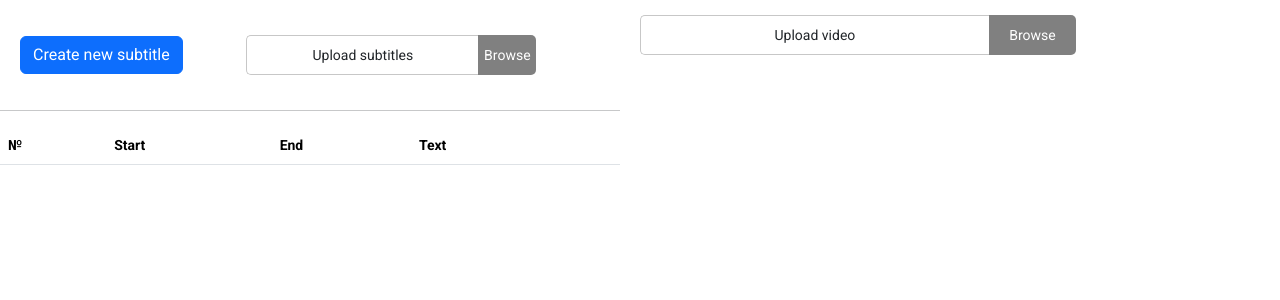
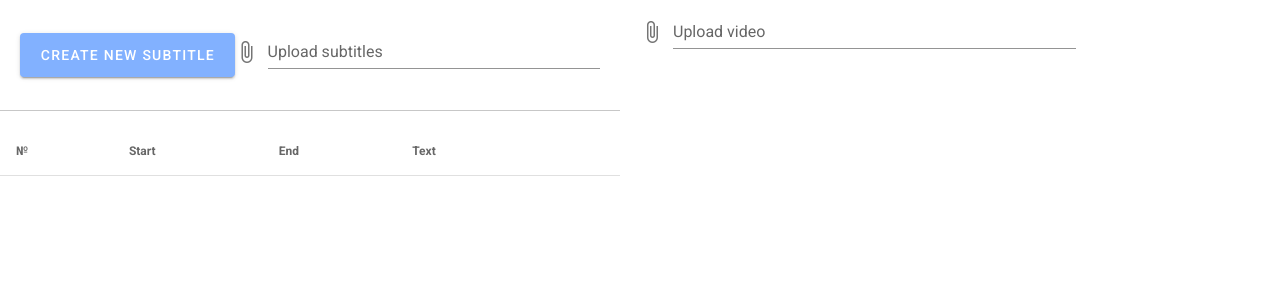
Before and after one commit to qalska/subtitle-editor, a Vue app: page / in a window 1280 px wide. Shown: the top 300 px of the page. Built offline with nearby package versions, Linux system fonts and the light colour scheme.

Commit message:
интерфейс на vuetify

```diff
--- a/package.json
+++ b/package.json
@@ -8,14 +8,11 @@
   },
   "dependencies": {
     "@mdi/js": "^5.9.55",
-    "bootstrap": "^5.0.0-beta3",
-    "bootstrap-icons": "^1.4.1",
     "core-js": "^3.6.5",
     "subtitles-parser": "^0.0.2",
     "vue": "^2.6.11",
     "vue-router": "^3.2.0",
-    "vuetify": "^2.4.0",
-    "vuex": "^3.4.0"
+    "vuetify": "^2.4.0"
   },
   "devDependencies": {
     "@vue/cli-plugin-babel": "~4.5.0",
--- a/src/App.vue
+++ b/src/App.vue
@@ -1,7 +1,8 @@
 <template>
-  <div class="app" data-app>
+  <v-app>
     <router-view />
-  </div>
+  </v-app>
+
 </template>
 
 <script>
@@ -13,7 +14,6 @@ export default {
 </script>
 
 <style scoped>
-  @import "~bootstrap/dist/css/bootstrap.min.css";
   div {
     font-family: 'Roboto', sans-serif;
     font-size: 14px;
--- a/src/components/SubtitleCreatorDialog.vue
+++ b/src/components/SubtitleCreatorDialog.vue
@@ -1,46 +1,63 @@
 <template>
   <div class="subtitle-creator-dialog">
     <div class="top">
-      <button
-      class="create btn btn-primary"
+      <v-btn
+        color="accent"
         type="submit"
-      v-on:click="showForm">Create new subtitle</button>
-      <div class="field">
-        <div class="field__wrapper">
-            <input name="file" type="file" id="field__file-2" class="field field__file">
-            <label class="field__file-wrapper" for="field__file-2">
-              <div class="field__file-fake">Upload subtitles</div>
-              <div class="field__file-button">Browse</div>
-            </label>
-        </div>
-      </div>
+        v-on:click="isShow = true"
+        large
+      >Create new subtitle</v-btn>
+      <v-file-input
+        accept=".vtt, .srt"
+        label="Upload subtitles"
+      ></v-file-input>
     </div>
     <div class="row" v-show="isShow">
       <hr>
       <form class="row__form" @submit.prevent="submitHandler">
         <div class="row__form-row">
-          <div class="form-group">
-            <label for="start-time">Start</label>
-            <input
+          <div class="row__form-input">
+            <v-text-field
+              label="Start"
               type="time"
-            class="form-control"
               id="start-time"
               v-model="startTime"
               step="1"
-            required>
+              required
+            ></v-text-field>
+            <v-text-field
+              label="End"
+              type="time"
+              class="row__form-time"
+              id="end-time"
+              v-model="endTime"
+              step="1"
+              required
+            ></v-text-field>
           </div>
-          <div class="form-group">
-            <label for="end-time">End</label>
-            <input type="time" class="form-control" id="end-time" v-model="endTime" step="1" required>
-          </div>
-          <div class="form-group">
-            <label for="text">Text</label>
-            <input type="text" class="form-control" id="text" v-model="text" step="1" required>
-          </div>
+          <v-text-field
+            label="Text"
+            type="text"
+            id="text"
+            v-model="text"
+            step="1"
+            required
+          ></v-text-field>
         </div>
         <div class="row__form-btn">
-          <button type="button" class="btn btn-outline-danger" v-on:click="hideForm">Close</button>
-          <button type="submit" class="btn btn-outline-success" v-on:click="hideForm">Save</button>
+          <v-btn
+            text
+            color="error"
+            v-on:click="isShow = false">
+            Close
+          </v-btn>
+          <v-btn
+            text
+            color="success"
+            type="submit"
+            v-on:click="isShow = false">
+            Save
+          </v-btn>
         </div>
       </form>
     </div>
@@ -63,20 +80,14 @@ export default {
         submitHandler() {
             const subtitle = {
                 id: this.id++,
-                startTime: this.startTime + ',000',
-                endTime: this.endTime + ',000',
+                startTime: this.startTime + '.000',
+                endTime: this.endTime + '.000',
                 text: this.text,
             }
             this.$emit('add-subtitle', subtitle)
             this.startTime = ''
             this.endTime = ''
             this.text = ''
-        },
-        showForm() {
-            this.isShow = true;
-        },
-        hideForm() {
-            this.isShow = false;
         },
     },
 }
@@ -90,31 +101,16 @@ export default {
   .top{
     @include flex_space-between();
   }
-  .btn{
-    &-primary{
-      color: white;
-    }
-    &-outline{
-      &-danger{
-        color: red;
-        margin-right: 20px;
-        &:hover{
-          color: white;
-        }
-      }
-      &-success{
-        color: green;
-        &:hover{
-          color: white;
-        }
-      }
-    }
-  }
   .row{
     &__form{
       &-row{
         margin: 20px 0;
+      }
+      &-input{
         @include flex_space-between();
+      }
+      &-time{
+        margin-left: 20px;
       }
       &-btn{
         display: flex;
--- a/src/main.js
+++ b/src/main.js
@@ -1,14 +1,12 @@
 import Vue from 'vue'
 import App from './App.vue'
 import router from './router'
-import store from './store'
 import vuetify from './plugins/vuetify';
 
 Vue.config.productionTip = false
 
 new Vue({
   router,
-  store,
   vuetify,
   render: h => h(App)
 }).$mount('#app')
--- a/src/views/Home.vue
+++ b/src/views/Home.vue
@@ -8,63 +8,105 @@
             </div>
             <hr>
             <div class="subtitles__bottom">
-                <table class="table subtitles__bottom-table">
+                  <v-simple-table>
+                    <template v-slot:default>
                         <thead>
                             <tr>
-                            <th scope="col">№</th>
-                            <th scope="col">Start</th>
-                            <th scope="col">End</th>
-                            <th scope="col">Text</th>
-                            <th scope="col"></th>
+                                <th class="text-left">
+                                    №
+                                </th>
+                                <th class="text-left">
+                                    Start
+                                </th>
+                                <th class="text-left">
+                                    End
+                                </th>
+                                <th class="text-left">
+                                    Text
+                                </th>
+                                <th class="text-left">
+                                </th>
                             </tr>
                         </thead>
                         <tbody>
                             <tr
                             v-for="(subtitle, idx) of subtitles"
                             :key="subtitle.id"
-                        >
-                            <td class="subtitles__bottom-id" scope="row">{{idx + 1}}</td>
-                            <td class="subtitles__bottom-time">{{subtitle.startTime}} </td>
-                            <td class="subtitles__bottom-time">{{subtitle.endTime}}</td>
-                            <td class="subtitles__bottom-text"><div class="subtitles__bottom-wrapper">{{subtitle.text}}</div></td>
-                            <td class="subtitles__bottom-actions">
-                                <button class="subtitles__bottom-edit" type="submit">
-                                <svg xmlns="http://www.w3.org/2000/svg" width="16" height="16" fill="currentColor" class="bi bi-pencil" viewBox="0 0 16 16">
-                                <path d="M12.146.146a.5.5 0 0 1 .708 0l3 3a.5.5 0 0 1 0 .708l-10 10a.5.5 0 0 1-.168.11l-5 2a.5.5 0 0 1-.65-.65l2-5a.5.5 0 0 1 .11-.168l10-10zM11.207 2.5 13.5 4.793 14.793 3.5 12.5 1.207 11.207 2.5zm1.586 3L10.5 3.207 4 9.707V10h.5a.5.5 0 0 1 .5.5v.5h.5a.5.5 0 0 1 .5.5v.5h.293l6.5-6.5zm-9.761 5.175-.106.106-1.528 3.821 3.821-1.528.106-.106A.5.5 0 0 1 5 12.5V12h-.5a.5.5 0 0 1-.5-.5V11h-.5a.5.5 0 0 1-.468-.325z"/>
-                                </svg>
-                                </button>
-                                <button class="subtitles__bottom-delete" type="button"
+                            v-show="isEditing = true">
+                                <td class="subtitles__bottom-id" scope="row">
+                                    {{ idx + 1 }}
+                                </td>
+                                <td class="subtitles__bottom-time">
+                                    {{ subtitle.startTime }}
+                                </td>
+                                <td class="subtitles__bottom-time">
+                                    {{ subtitle.endTime }}
+                                </td>
+                                <td class="subtitles__bottom-text">
+                                    <div class="subtitles__bottom-wrapper">{{ subtitle.text }}</div>
+                                </td>
+                                <td>
+                                    <div class="subtitles__bottom-actions">
+                                        <v-btn icon text class="subtitles__bottom-edit" v-on:click="isEditing = true">
+                                            <v-icon>{{ icons.mdiPencil }}</v-icon>
+                                        </v-btn>
+                                        <v-btn icon text class="subtitles__bottom-delete"
                                         @click="deleteSubtitle()">
-                                <svg xmlns="http://www.w3.org/2000/svg" width="16" height="16" fill="currentColor" class="bi bi-trash" viewBox="0 0 16 16">
-                                <path d="M5.5 5.5A.5.5 0 0 1 6 6v6a.5.5 0 0 1-1 0V6a.5.5 0 0 1 .5-.5zm2.5 0a.5.5 0 0 1 .5.5v6a.5.5 0 0 1-1 0V6a.5.5 0 0 1 .5-.5zm3 .5a.5.5 0 0 0-1 0v6a.5.5 0 0 0 1 0V6z"/>
-                                <path fill-rule="evenodd" d="M14.5 3a1 1 0 0 1-1 1H13v9a2 2 0 0 1-2 2H5a2 2 0 0 1-2-2V4h-.5a1 1 0 0 1-1-1V2a1 1 0 0 1 1-1H6a1 1 0 0 1 1-1h2a1 1 0 0 1 1 1h3.5a1 1 0 0 1 1 1v1zM4.118 4 4 4.059V13a1 1 0 0 0 1 1h6a1 1 0 0 0 1-1V4.059L11.882 4H4.118zM2.5 3V2h11v1h-11z"/>
-                                </svg>
-                                </button>
+                                            <v-icon>{{ icons.mdiDelete }}</v-icon>
+                                        </v-btn>
+                                    </div>
+                                </td>
+                            </tr>
+                            <tr v-show="!isEditing"
+                            v-for="(subtitle, idx) of subtitles"
+                            v-bind:key="idx">
+                                <td>
+                                    <v-text-field
+                                    type="time"
+                                    id="start-time"
+                                    v-model="subtitle.startTime"
+                                    step="1"
+                                    required
+                                    ></v-text-field>
+                                </td>
+                                <td>
+                                    <v-text-field
+                                    type="time"
+                                    id="end-time"
+                                    v-model="subtitle.endTime"
+                                    step="1"
+                                    required
+                                    ></v-text-field>
+                                </td>
+                                <td>
+                                    <v-text-field
+                                    type="text"
+                                    id="text1"
+                                    v-model="subtitle.text"
+                                    required
+                                    ></v-text-field>
+                                </td>
+                                <td>
+                                    <v-btn
+                                        text
+                                        color="error"
+                                        type="button"
+                                        v-on:click="isEditing = false">
+                                        Close
+                                    </v-btn>
                                 </td>
                             </tr>
                         </tbody>
-                </table>
+                    </template>
+                </v-simple-table>
             </div>
-            <!-- <div class="subtitles__bottom">
-                <a
-                href="#"
-                download="sub.srt"
-                class="btn"
-                id="link"
-                @click="onLoadSubtitles()"
-                >Download subtitles</a>
-            </div> -->
         </div>
         <div class="video">
             <div class="video__input">
-                <div class="field__wrapper">
-                    <input type="file" class="field field__file" id="fileElem" accept="video/*" ref="myFiles" @change="onFileSelected()">
-
-                    <label class="field__file-wrapper" for="field__file-2">
-                        <div class="field__file-fake">Upload video</div>
-                        <div class="field__file-button">Browse</div>
-                    </label>
-                </div>
+                <v-file-input
+                    accept="video/*"
+                    label="Upload video"
+                ></v-file-input>
                 <div class="video__wrapper" id="fileWrapper">
                 </div>
             </div>
@@ -73,6 +115,10 @@
 </template>
 
 <script>
+import {
+    mdiPencil,
+    mdiDelete,
+  } from '@mdi/js'
 import SubtitleCreatorDialog from '@/components/SubtitleCreatorDialog'
 export default {
     components: {
@@ -82,6 +128,11 @@ export default {
         return {
             subtitles: [],
             files: [],
+            isEditing: false,
+            icons: {
+                mdiPencil,
+                mdiDelete,
+            },
         }
     },
     methods: {
@@ -89,7 +140,7 @@ export default {
             this.subtitles.push(subtitle)
         },
         deleteSubtitle(id) {
-            this.subtitles = this.subtitles.filter(t => t.id !== id)
+            this.subtitles.splice(id, 1);
         },
         onFileSelected() {
             this.files = this.$refs.myFiles.files;
@@ -142,15 +193,19 @@ export default {
                 width: 30px;
             }
             &-text{
-                max-width: 150px;
+                width: 250px;
             }
             &-actions{
+                display: flex;
+                flex-direction: row;
+                justify-content: flex-end;
                 width: 60px;
             }
             &-delete{
                 margin-left: 10px;
             }
             &-wrapper{
+                width: 250px;
                 word-break: break-all;
             }
         }
```
Also changed, not shown: 1 other file (tests, documents, lock files or other folders). Lines whose indentation alone changed are shown as unchanged.
